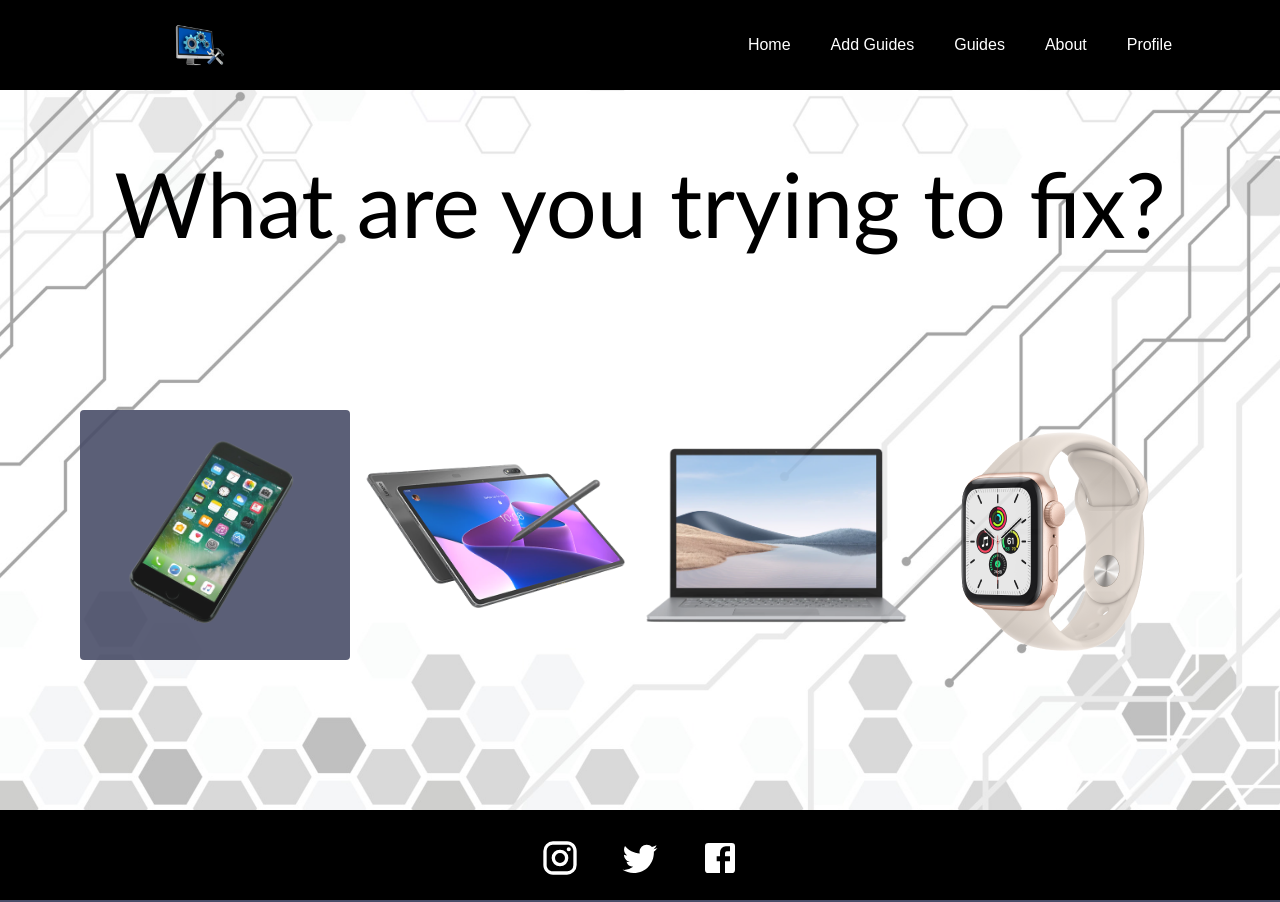
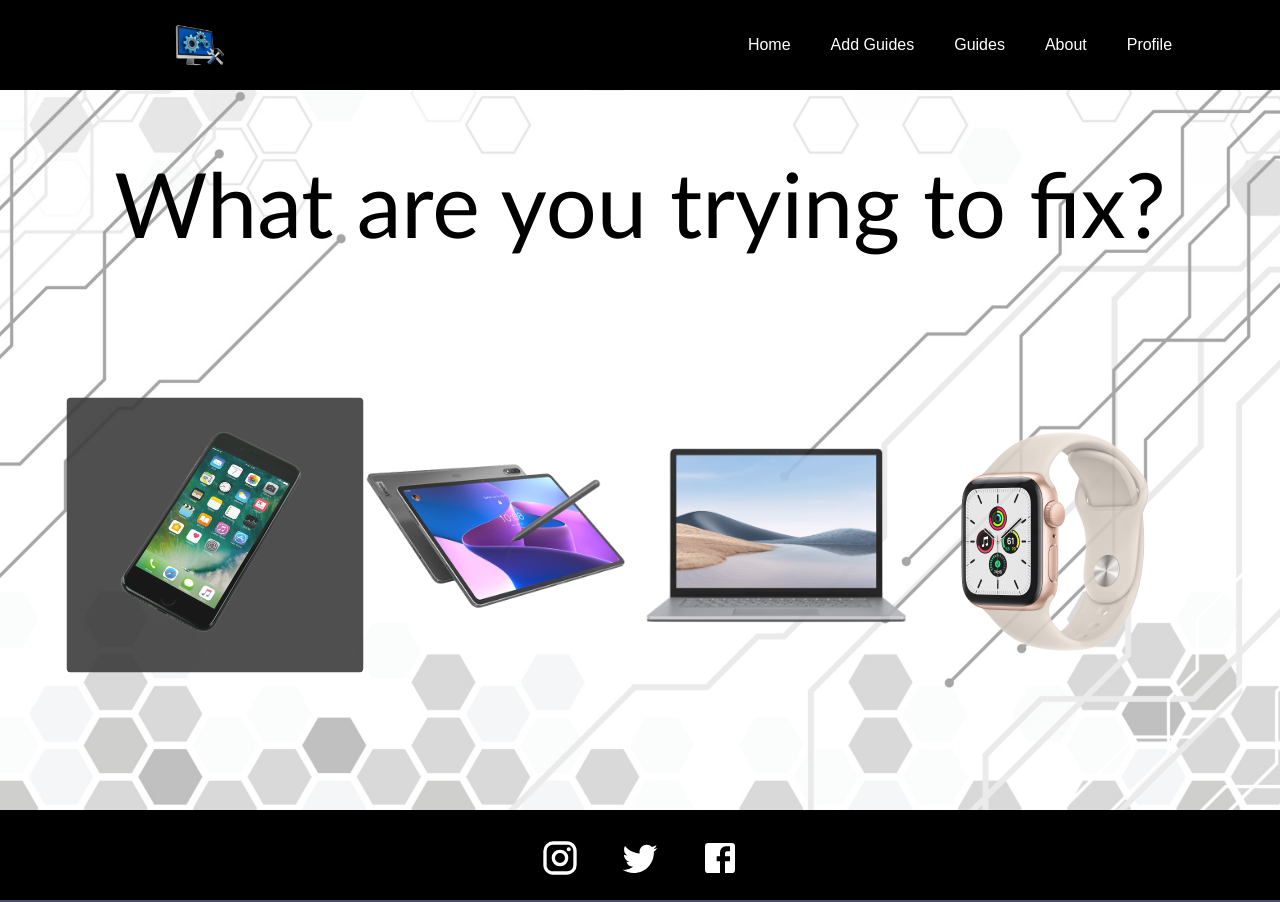
Before and after one commit to Filipe18/ihc_project, a React (Create React App) app: page / in a window 1280 px wide. In both pictures the pointer is over the button 215 px from the left and 535 px from the top of the page. Built offline with nearby package versions, Linux system fonts and the light colour scheme.

Commit message:
mudanças mainpage

```diff
--- a/src/styles/Home.css
+++ b/src/styles/Home.css
@@ -128,6 +128,23 @@
     -webkit-text-stroke: 1.5px black;
   }
 
+  .button_phone:hover {
+    background-color: #3c3c3c;
+    transform: scale(1.1);
+  }
+  .button_pc:hover {
+    background-color: #3c3c3c;
+    transform: scale(1.1);
+  }
+  .button_tablet:hover {
+    background-color: #3c3c3c;
+    transform: scale(1.1);
+  }
+  .button_watch:hover {
+    background-color: #3c3c3c;
+    transform: scale(1.1);
+  }
+
   @media only screen and (max-width: 650px) {
     .home {
       justify-content: center;
```
